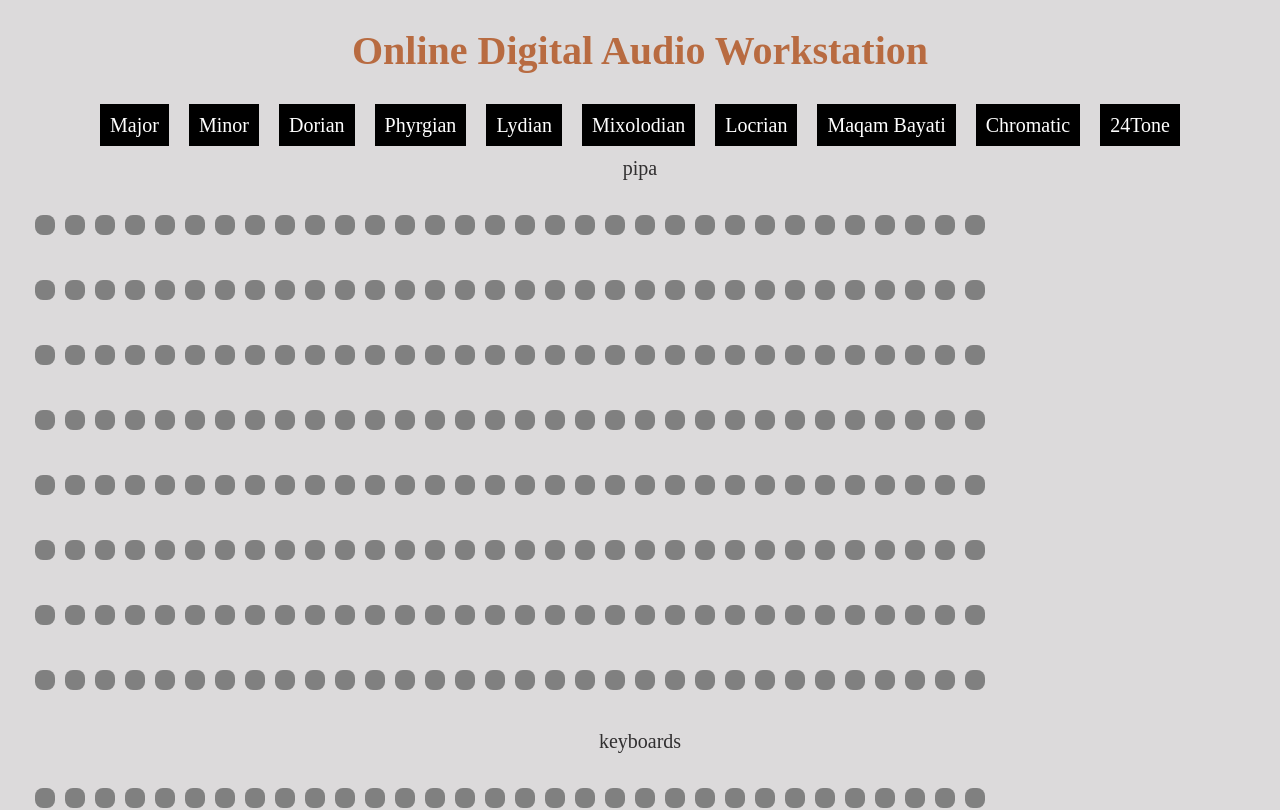
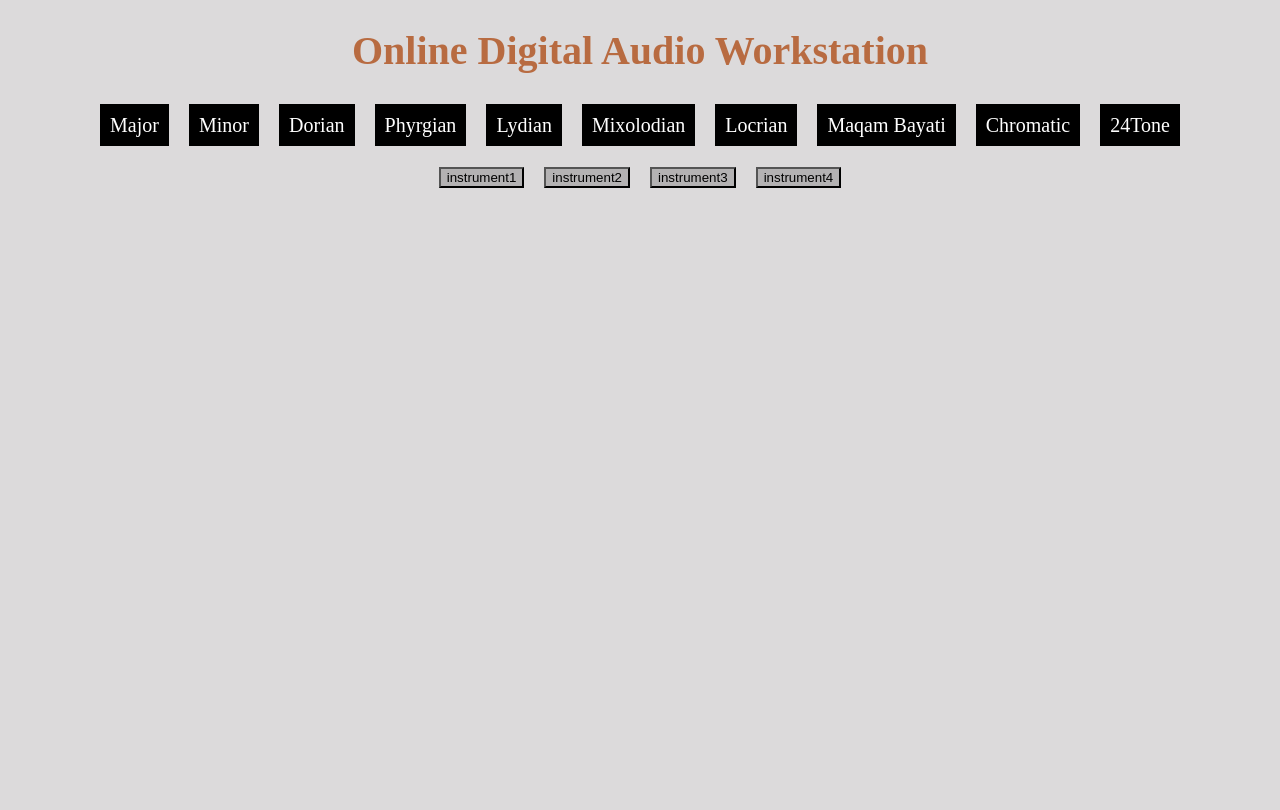
Before and after one commit to DavidVerghese/OnlineDaw, a React (Create React App) app: page /CMajor in a window 1280 px wide. Shown: the top 810 px of the page. Built offline with nearby package versions, Linux system fonts and the light colour scheme; a web font is replaced by a local one.

Commit message:
worked on incorporating buttons

```diff
--- /dev/null
+++ b/src/MusicMachineDiatonicButtons/MusicMachineDiatonicButtonGrids/MusicMachineDiatonicButtonGrids.css
@@ -0,0 +1,5 @@
+#buttongrid-id {
+ background-color: black;
+ margin: 30px 80px 30px 80px;
+ padding: 20px;
+}
--- a/src/MusicMachineDiatonicButtons/MusicMachineDiatonicButtonGrids/MusicMachineDiatonicButtonGrids.jsx
+++ b/src/MusicMachineDiatonicButtons/MusicMachineDiatonicButtonGrids/MusicMachineDiatonicButtonGrids.jsx
@@ -1,4 +1,5 @@
 import MusicMachineDiatonicButtonRows from './MusicMachineDiatonicButtonRows/MusicMachineDiatonicButtonRows.jsx';
+import './MusicMachineDiatonicButtonGrids.css';
 
 function MusicMachineDiatonicButtonGrids(props) {
   const rowArray = ["0", "1", "2", "3","4","5","6","7"];
@@ -11,11 +12,15 @@ function MusicMachineDiatonicButtonGrids(props) {
   const columnSixArray = ["G0","G1","G2","G3","G4","G5","G6","G7","G8","G9","G10","G11","G12","G13","G14","G15","G16","G17","G18","G19","G20","G21","G22","G23","G24","G25","G26","G27","G28","G29","G30","G31"];
   const columnSevenArray = ["H0", "H1", "H2", "H3", "H4", "H5", "H6", "H7", "H8", "H9", "H10", "H11", "H12", "H13", "H14", "H15", "H16", "H17", "H18", "H19", "H20", "H21", "H22", "H23", "H24", "H25", "H26", "H27", "H28", "H29", "H30", "H31"];
   const arrayOfColumnArrays = [columnZeroArray,columnOneArray,columnTwoArray,columnThreeArray,columnFourArray,columnFiveArray,columnSixArray,columnSevenArray];
+
+
   return <div>
-    {rowArray.map((index, key) => {
-      console.log(typeof arrayOfColumnArrays[key]);
-      return <MusicMachineDiatonicButtonRows array={arrayOfColumnArrays[key]} />
-    })}
+    <p>{props.instrumentname}</p>
+    <div id="buttongrid-id">{rowArray.map((index, key) => {
+      return <div> <MusicMachineDiatonicButtonRows array={arrayOfColumnArrays[key]} /> </div>
+    })}</div>
+
   </div>
+
 }
 export default MusicMachineDiatonicButtonGrids
--- a/src/MusicMachineDiatonicButtons/MusicMachineDiatonicButtonGrids/MusicMachineDiatonicButtonRows/MusicMachineDiatonicButtonRows.css
+++ b/src/MusicMachineDiatonicButtons/MusicMachineDiatonicButtonGrids/MusicMachineDiatonicButtonRows/MusicMachineDiatonicButtonRows.css
@@ -1,4 +1,5 @@
 .buttons-row {
   display: flex;
-  margin: 30px;
+  margin: 10px 20px 10px 20px;
+  justify-content: center;
 }
--- a/src/MusicMachineDiatonicButtons/MusicMachineDiatonicButtons.css
+++ b/src/MusicMachineDiatonicButtons/MusicMachineDiatonicButtons.css
@@ -1,3 +1,5 @@
-.instruments-nondisplaydiv {
-  display: none;
+#instrument-buttons {
+  display: flex;
+  justify-content: center;
+  margin: 20px;
 }
--- a/src/MusicMachineDiatonicButtons/MusicMachineDiatonicButtons.jsx
+++ b/src/MusicMachineDiatonicButtons/MusicMachineDiatonicButtons.jsx
@@ -1,14 +1,33 @@
 import MusicMachineDiatonicButtonGrids from './MusicMachineDiatonicButtonGrids/MusicMachineDiatonicButtonGrids.jsx';
 import './MusicMachineDiatonicButtons.css';
+import { useState } from "react";
+
+function MusicMachineDiatonicButtons(props) {
+  const instruments = ["pipa", "keyboards", "bass", "drums"];
+  const [showInstrumentZero, setShowInstrumentZero] = useState(false);
+  const [showInstrumentOne, setShowInstrumentOne] = useState(false);
+  const [showInstrumentTwo, setShowInstrumentTwo] = useState(false);
+  const [showInstrumentThree, setShowInstrumentThree] = useState(false);
+
+  const [showInstrumentArray, setShowInstrumentArray] = useState([showInstrumentZero, showInstrumentOne, showInstrumentTwo, showInstrumentThree]);
+  const instrumentZeroOnClick = function () { setShowInstrumentZero(!showInstrumentZero); setShowInstrumentArray([showInstrumentZero, showInstrumentOne, showInstrumentTwo, showInstrumentThree]); console.log(showInstrumentArray) };
+  const instrumentOneOnClick = function () { setShowInstrumentOne(!showInstrumentOne); setShowInstrumentArray([showInstrumentZero, showInstrumentOne, showInstrumentTwo, showInstrumentThree]); console.log(showInstrumentArray) };
+  const instrumentTwoOnClick = function () { setShowInstrumentTwo(!showInstrumentTwo); setShowInstrumentArray([showInstrumentZero, showInstrumentOne, showInstrumentTwo, showInstrumentThree]); console.log(showInstrumentArray) };
+  const instrumentThreeOnClick = function () { setShowInstrumentThree(!showInstrumentThree); setShowInstrumentArray([showInstrumentZero,showInstrumentOne, showInstrumentTwo, showInstrumentThree]);console.log(showInstrumentArray)};
 
 
-function MusicMachineDiatonicButtons(props) {
-  const instruments = ["pipa","keyboards","bass","drums"];
+
   return <div>
-    {instruments.map((index) => {
+    <div id="instrument-buttons">
+      <button onClick={instrumentZeroOnClick}>instrument1</button>
+    <button onClick={instrumentOneOnClick}>instrument2</button>
+    <button onClick={instrumentTwoOnClick}>instrument3</button>
+    <button onClick={instrumentThreeOnClick}>instrument4</button>
+    </div>
+
+    {instruments.map((index, key) => {
       return <div>
-         <p>{index}</p>
-       <MusicMachineDiatonicButtonGrids />
+        { showInstrumentArray[key] ? <MusicMachineDiatonicButtonGrids instrumentname={ instruments[key]}/> : null }
       </div>
     })}
     </div>
```
